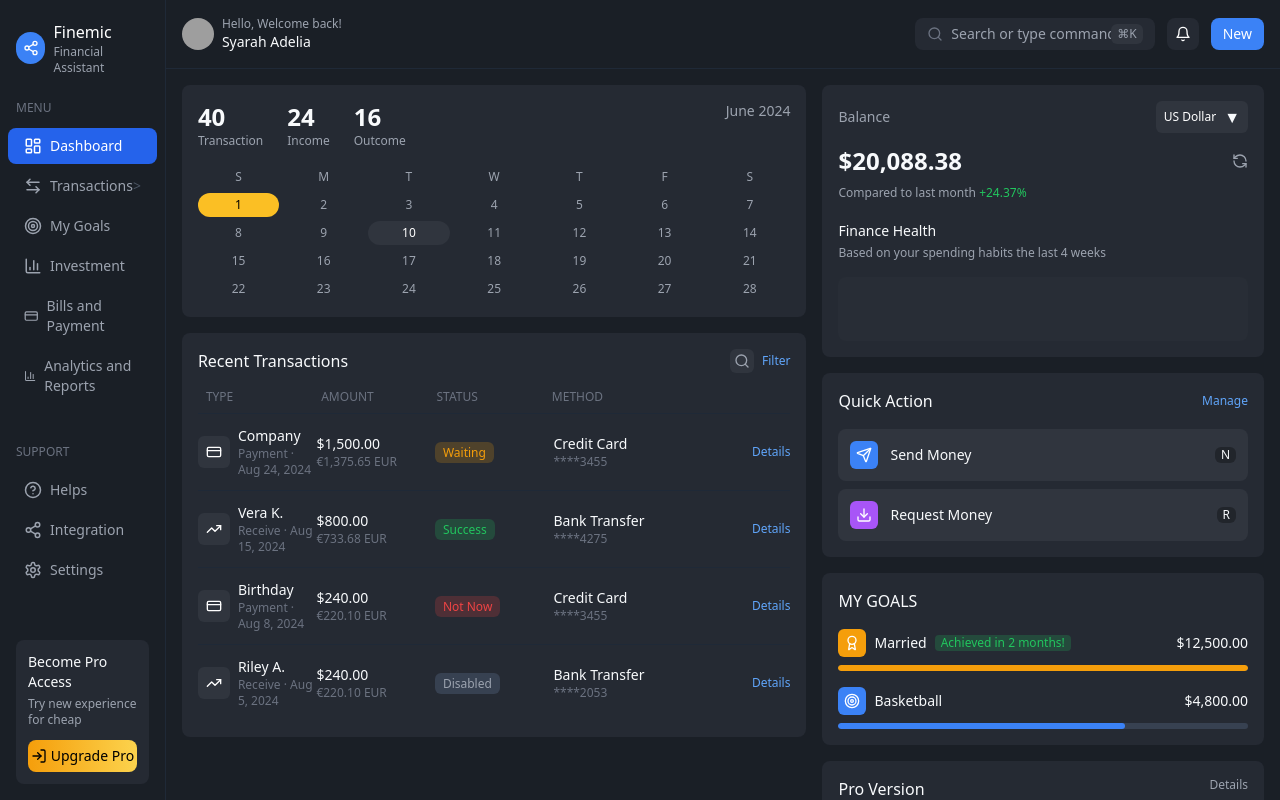
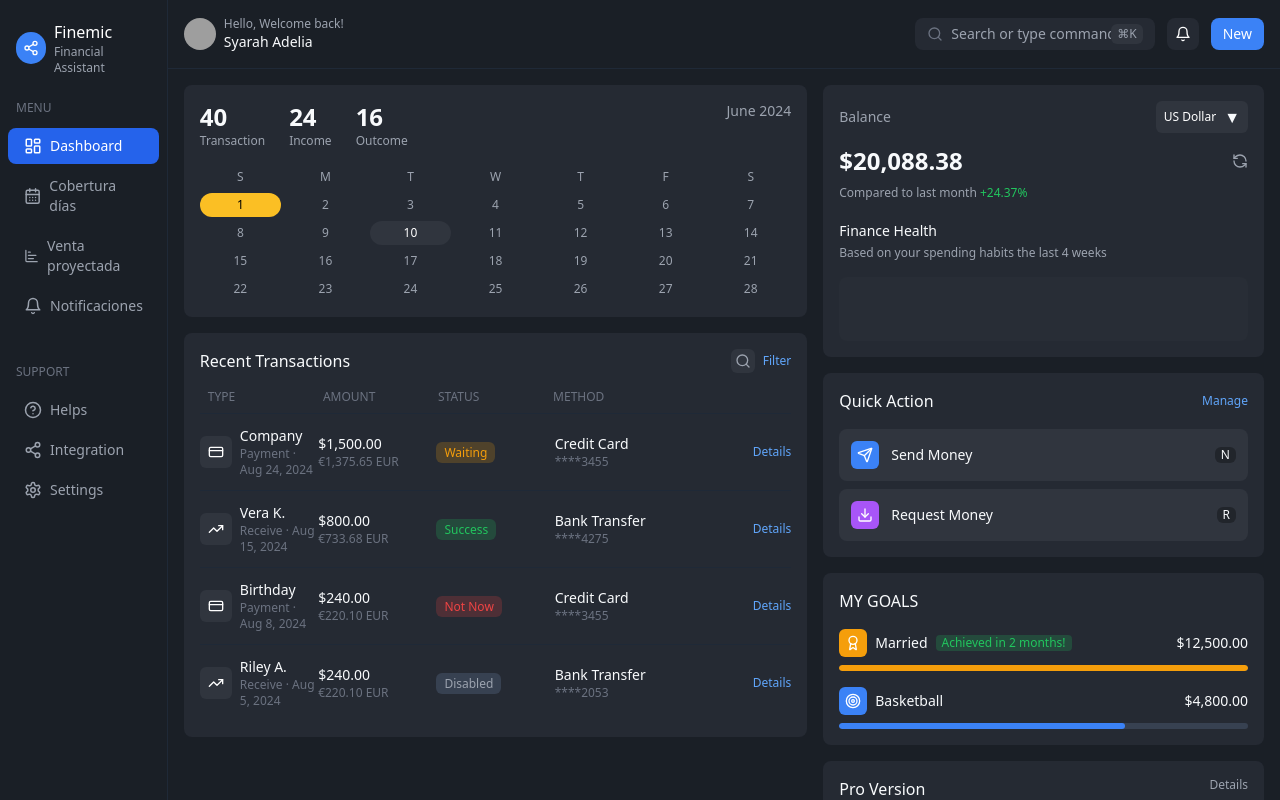
Before and after one commit to PeraEspejismo07/screen-replica-gemini, a React (Vite) app: page / in a window 1280 px wide. Shown: the top 800 px of the page. Built offline with nearby package versions, Linux system fonts and the light colour scheme; grey boxes are pictures that could not be loaded.

Commit message:
Refactor: Update sidebar menu items
Update the sidebar menu items to include settings, integration, helps, dashboards, coverage days, notifications, and projected sales.

```diff
--- a/src/components/Sidebar.tsx
+++ b/src/components/Sidebar.tsx
@@ -1,15 +1,13 @@
 
 import React from 'react';
 import {
-  LayoutDashboard,
-  ArrowLeftRight,
-  Target,
-  BarChart3,
-  CreditCard,
-  HelpCircle,
   Settings,
   Share2,
-  LogIn
+  HelpCircle,
+  LayoutDashboard,
+  CalendarDays,
+  ChartBar,
+  Bell
 } from 'lucide-react';
 
 interface SidebarItemProps {
@@ -51,11 +49,9 @@ const Sidebar = () => {
       {/* Menu Items */}
       <div className="px-2">
         <SidebarItem icon={LayoutDashboard} text="Dashboard" isActive={true} />
-        <SidebarItem icon={ArrowLeftRight} text="Transactions" hasArrow={true} />
-        <SidebarItem icon={Target} text="My Goals" />
-        <SidebarItem icon={BarChart3} text="Investment" />
-        <SidebarItem icon={CreditCard} text="Bills and Payment" />
-        <SidebarItem icon={BarChart3} text="Analytics and Reports" />
+        <SidebarItem icon={CalendarDays} text="Cobertura días" />
+        <SidebarItem icon={ChartBar} text="Venta proyectada" />
+        <SidebarItem icon={Bell} text="Notificaciones" />
       </div>
 
       {/* Support Section */}
@@ -69,17 +65,7 @@ const Sidebar = () => {
         <SidebarItem icon={Settings} text="Settings" />
       </div>
 
-      {/* Upgrade Section */}
-      <div className="mt-auto p-4">
-        <div className="bg-finance-card p-3 rounded-lg">
-          <div className="text-sm font-medium mb-1">Become Pro Access</div>
-          <div className="text-xs text-gray-400 mb-3">Try new experience for cheap</div>
-          <button className="w-full bg-gradient-to-r from-amber-500 to-amber-300 text-black rounded-lg py-1.5 flex items-center justify-center text-sm font-medium">
-            <LogIn size={16} className="mr-1" />
-            Upgrade Pro
-          </button>
-        </div>
-      </div>
+      {/* Removed the Upgrade Section since it wasn't requested */}
     </div>
   );
 };
```
